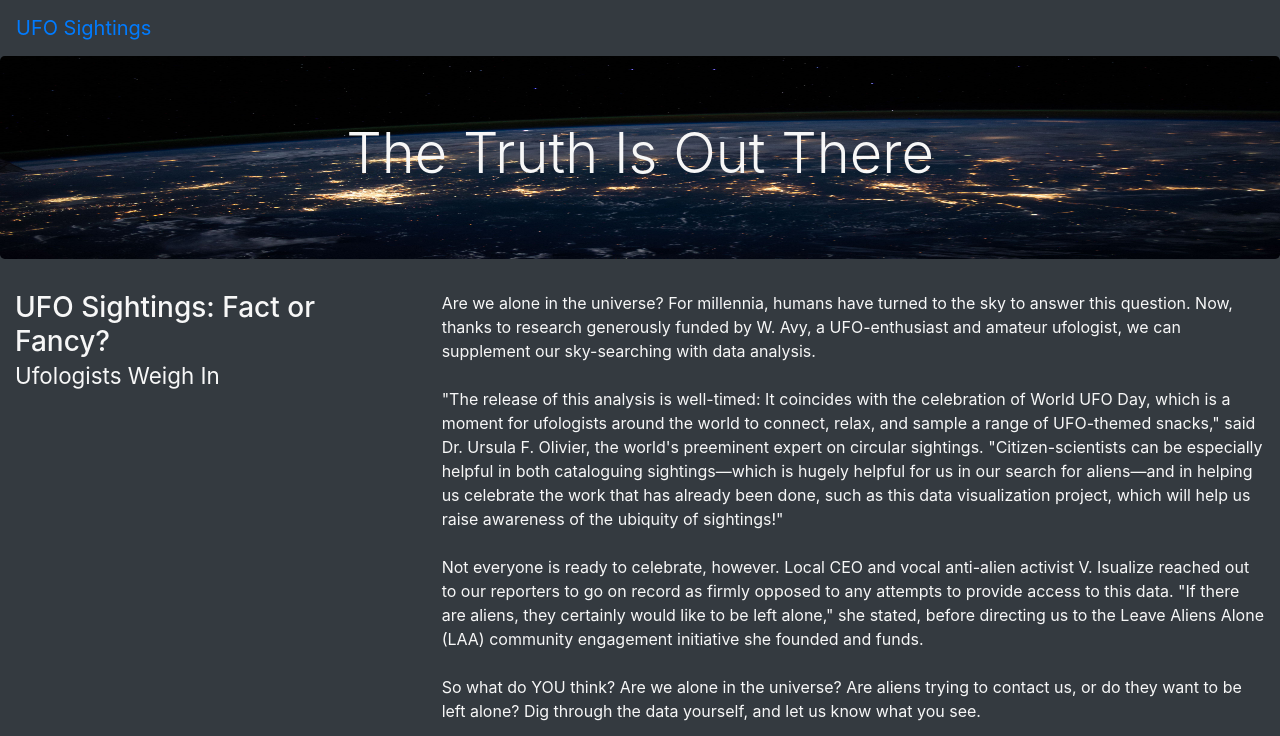
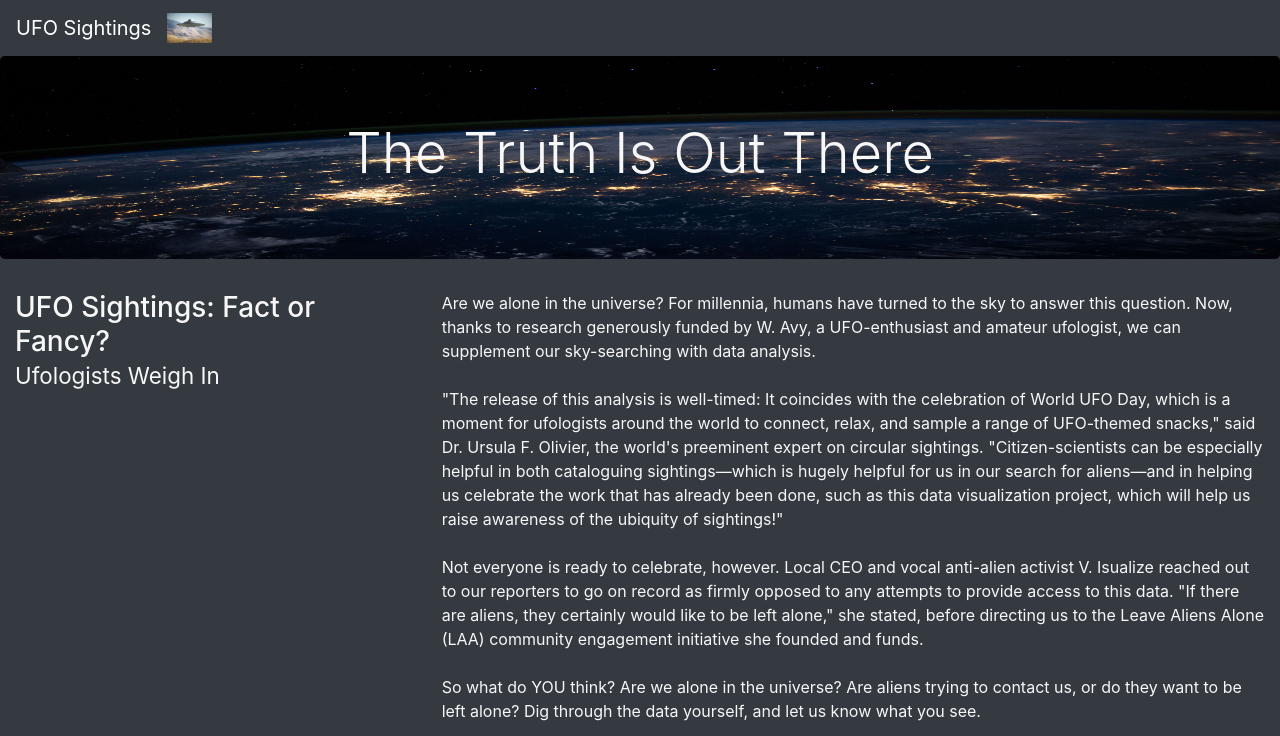
Before and after one commit to amburu4159/UFOs, a plain HTML site: page index.html in a window 1280 px wide. Shown: the top 736 px of the page. Drawn offline with nearby package versions, Linux system fonts and the light colour scheme.

Commit message:
added image

```diff
--- a/index.html
+++ b/index.html
@@ -15,10 +15,13 @@
 </head>
 <body class="bg-dark">
     <div class="wrapper">
-    </div>
-    <nav class="navbar navbar-expand-lg">
-        <a class="navbar-brand" href="index.html">UFO Sightings</a>
-      </nav>
+      <!-- Nav Bar -->
+    <nav class="navbar navbar-dark bg-dark navbar-expand-lg">
+      <a class="navbar-brand" href="index.html">UFO Sightings</a>
+      <a href="index.html"><img src="static/images/ufo_image.jpg" alt="ufo_image_nav" width="45" height="auto"></a>
+  </nav>
+
+  <!-- Page Header -->
       <div class="jumbotron">
         <h1 class="display-4">The Truth Is Out There</h1>
       </div>
```
Also changed, not shown: static/images/UFo_Image.jpg (added), static/images/Website Refresher.PNG (added).
